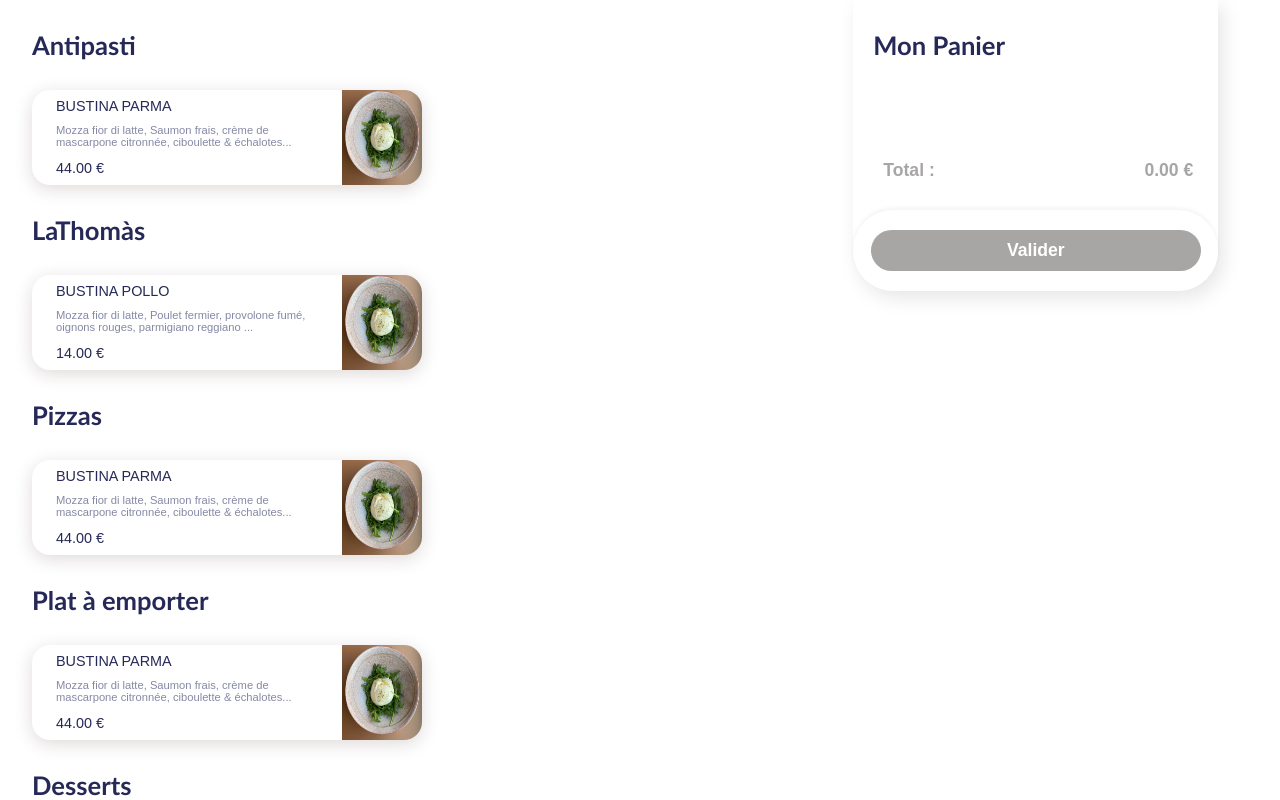
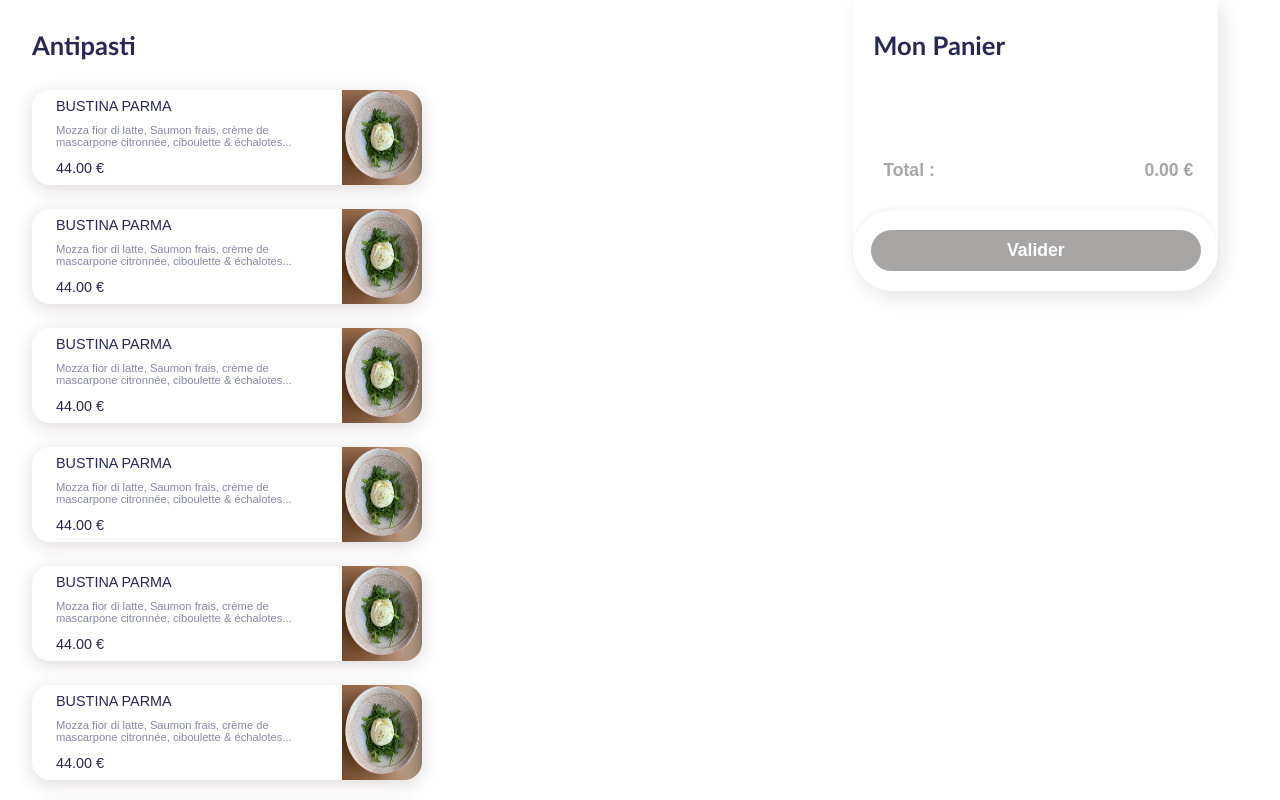
Before and after one commit to lcsaloonn/commande-en-ligne, a React (Create React App) app: page / in a window 1280 px wide. Shown: the top 800 px of the page. Built offline with nearby package versions, Linux system fonts and the light colour scheme.

Commit message:
improvement produc card

```diff
--- a/src/components/composite/cards/product/product-card.component.tsx
+++ b/src/components/composite/cards/product/product-card.component.tsx
@@ -37,8 +37,12 @@ export function ProductCardComponent({
           {isDisable ? "indisponible" : product.price.toFixed(2) + " €"}
         </div>
       </div>
-      <div className={`product-card-image ${isDisable ? "disable" : ""}`}>
-        <img src={product.img.link} alt={product.img.alt} />
+      <div
+        className={`${product.img ? "product-card-image" : "hidden"} ${
+          isDisable ? "disable" : ""
+        } `}
+      >
+        <img src={product.img?.link} alt={product.img?.alt} />
       </div>
     </div>
   );
--- a/src/mocks/product.mock.ts
+++ b/src/mocks/product.mock.ts
@@ -15,6 +15,105 @@ export const productMock: IProduct[] = [
       alt: "#",
     },
   },
+  {
+    id: 1,
+    title: "BUSTINA PARMA",
+    categoryID: 1,
+    ingredients:
+      " Mozza fior di latte, Saumon frais, crème de mascarpone citronnée, ciboulette & échalotes coupées finement, épinard frais, parmigiano reggiano 22 mois AOP, tomates cerises.",
+    price: 44.0,
+    extrasID: 1,
+    isAvalable: false,
+    img: {
+      link: "../assets/test-produit.jpg",
+      alt: "#",
+    },
+  },
+  {
+    id: 1,
+    title: "BUSTINA PARMA",
+    categoryID: 1,
+    ingredients:
+      " Mozza fior di latte, Saumon frais, crème de mascarpone citronnée, ciboulette & échalotes coupées finement, épinard frais, parmigiano reggiano 22 mois AOP, tomates cerises.",
+    price: 44.0,
+    extrasID: 1,
+    isAvalable: false,
+    img: {
+      link: "../assets/test-produit.jpg",
+      alt: "#",
+    },
+  },
+  {
+    id: 1,
+    title: "BUSTINA PARMA",
+    categoryID: 1,
+    ingredients:
+      " Mozza fior di latte, Saumon frais, crème de mascarpone citronnée, ciboulette & échalotes coupées finement, épinard frais, parmigiano reggiano 22 mois AOP, tomates cerises.",
+    price: 44.0,
+    extrasID: 1,
+    isAvalable: false,
+    img: {
+      link: "../assets/test-produit.jpg",
+      alt: "#",
+    },
+  },
+  {
+    id: 1,
+    title: "BUSTINA PARMA",
+    categoryID: 1,
+    ingredients:
+      " Mozza fior di latte, Saumon frais, crème de mascarpone citronnée, ciboulette & échalotes coupées finement, épinard frais, parmigiano reggiano 22 mois AOP, tomates cerises.",
+    price: 44.0,
+    extrasID: 1,
+    isAvalable: false,
+    img: {
+      link: "../assets/test-produit.jpg",
+      alt: "#",
+    },
+  },
+  {
+    id: 1,
+    title: "BUSTINA PARMA",
+    categoryID: 1,
+    ingredients:
+      " Mozza fior di latte, Saumon frais, crème de mascarpone citronnée, ciboulette & échalotes coupées finement, épinard frais, parmigiano reggiano 22 mois AOP, tomates cerises.",
+    price: 44.0,
+    extrasID: 1,
+    isAvalable: false,
+    img: {
+      link: "../assets/test-produit.jpg",
+      alt: "#",
+    },
+  },
+  {
+    id: 1,
+    title: "BUSTINA PARMA",
+    categoryID: 1,
+    ingredients:
+      " Mozza fior di latte, Saumon frais, crème de mascarpone citronnée, ciboulette & échalotes coupées finement, épinard frais, parmigiano reggiano 22 mois AOP, tomates cerises.",
+    price: 44.0,
+    extrasID: 1,
+    isAvalable: false,
+    img: {
+      link: "../assets/test-produit.jpg",
+      alt: "#",
+    },
+  },
+  {
+    id: 1,
+    title: "BUSTINA PARMA",
+    categoryID: 1,
+    ingredients:
+      " Mozza fior di latte, Saumon frais, crème de mascarpone citronnée, ciboulette & échalotes coupées finement, épinard frais, parmigiano reggiano 22 mois AOP, tomates cerises.",
+    price: 44.0,
+    extrasID: 1,
+    isAvalable: false,
+    img: {
+      link: "../assets/test-produit.jpg",
+      alt: "#",
+    },
+  },
+
   {
     id: 2,
     title: "BUSTINA POLLO",
@@ -74,16 +173,12 @@ export const productMock: IProduct[] = [
   {
     id: 6,
     title: "BUSTINA PARMA",
-    categoryID: 72,
+    categoryID: 7,
     ingredients:
       " Mozza fior di latte, Saumon frais, crème de mascarpone citronnée, ciboulette & échalotes coupées finement, épinard frais, parmigiano reggiano 22 mois AOP, tomates cerises.",
     price: 44.0,
     extrasID: 1,
     isAvalable: false,
-    img: {
-      link: "../assets/test-produit.jpg",
-      alt: "#",
-    },
   },
   {
     id: 7,
--- a/src/types/product/product.interface.ts
+++ b/src/types/product/product.interface.ts
@@ -8,5 +8,5 @@ export interface IProduct {
   price: number;
   extrasID: number;
   isAvalable: boolean;
-  img: IImage;
+  img?: IImage;
 }
```
